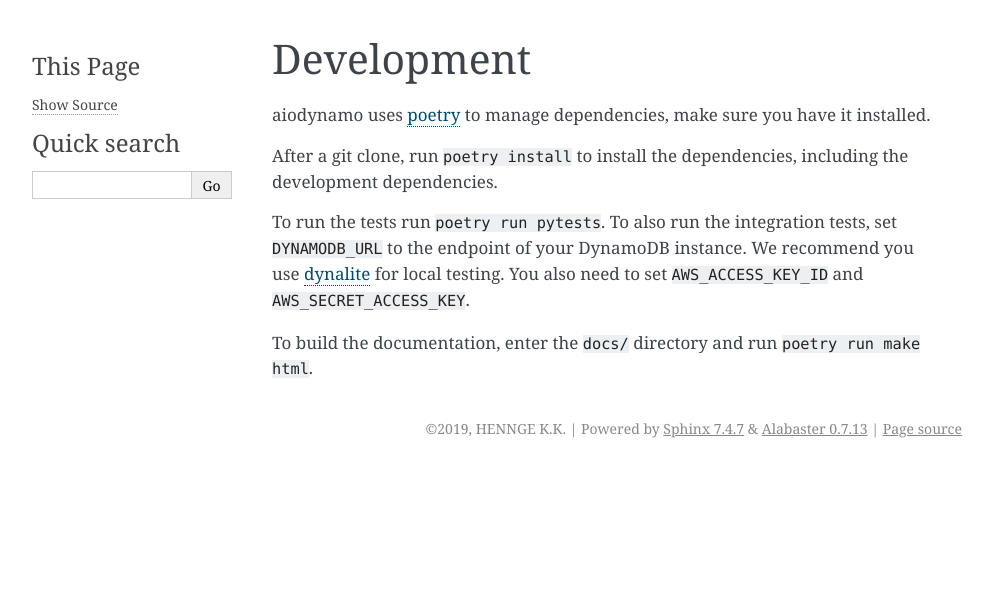
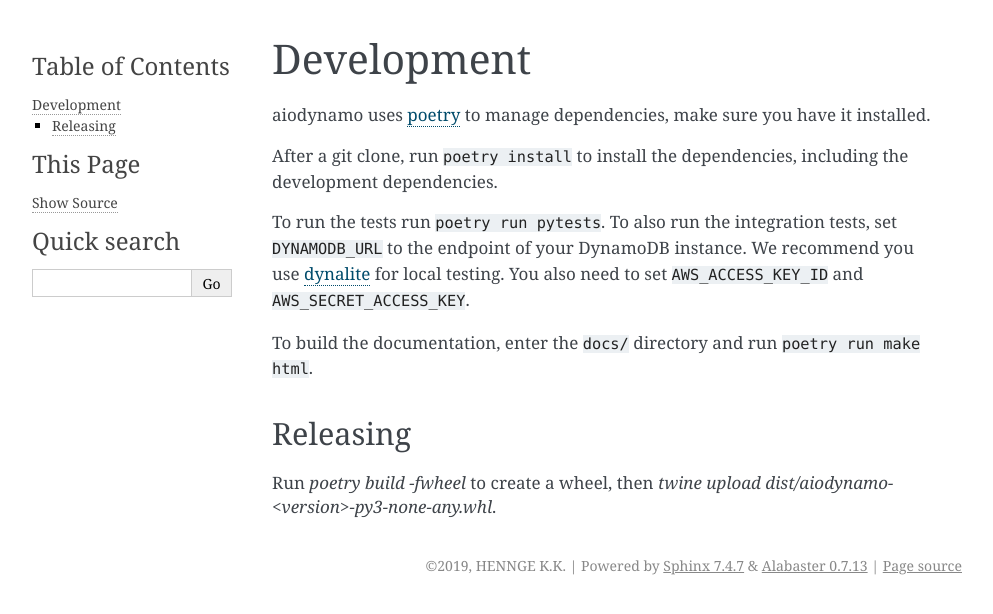
Before and after one commit to HENNGE/aiodynamo, a Sphinx documentation site: the page built from docs/development.rst, in a window 1280 px wide. Shown: the top 614 px of the page, without its empty margins (148-1141 px from the left). Built offline with Sphinx 7.4.7, drawn with Linux system fonts in a browser that asks for light colours.

Commit message:
document release procedure with poetry

```diff
--- a/docs/development.rst
+++ b/docs/development.rst
@@ -11,5 +11,11 @@ and ``AWS_SECRET_ACCESS_KEY``.
 
 To build the documentation, enter the ``docs/`` directory and run ``poetry run make html``.
 
+
+Releasing
+---------
+
+Run `poetry build -fwheel` to create a wheel, then `twine upload dist/aiodynamo-<version>-py3-none-any.whl`.
+
 .. _poetry: https://poetry.eustace.io/
 .. _dynalite: https://github.com/mhart/dynalite
```
